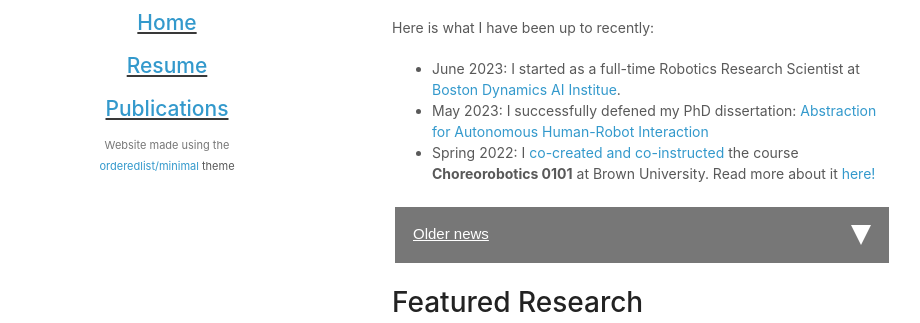
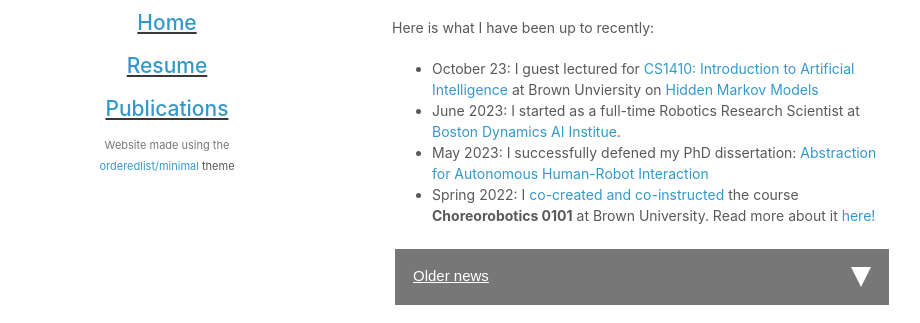
Before and after one commit to eric-rosen/eric-rosen.github.io, a plain HTML site: page index.html in a window 1280 px wide. Shown: the part 421-744 px from the top of the page, without its empty margins (178-1098 px from the left). Drawn offline with Linux system fonts and the light colour scheme.

Commit message:
[news] taught @ brown

```diff
--- a/index.html
+++ b/index.html
@@ -106,6 +106,7 @@
         <p>Here is what I have been up to recently:</p>
 
         <ul>
+          <li>October 23: I guest lectured for <a href="https://csci1410-2023.vercel.app/">CS1410: Introduction to Artificial Intelligence</a> at Brown Unviersity on <a href="https://csci1410-2023.vercel.app/static/media/1410_8.d5b261402419255d3bd2.pdf">Hidden Markov Models</a></li>
           <li>June 2023: I started as a full-time Robotics Research Scientist at <a href="https://theaiinstitute.com/">Boston Dynamics AI Institue</a>.</li>
           <li>May 2023: I successfully defened my PhD dissertation: <a href="https://www.youtube.com/watch?v=tAmuRiSUMiQ">Abstraction for Autonomous Human-Robot Interaction</a></li>
           <li>Spring 2022: I <a href="https://www.brown.edu/news/2022-06-06/choreorobotics">co-created and co-instructed</a> the course <b>Choreorobotics 0101</b> at Brown University. Read more about it <a href="https://www.brownalumnimagazine.com/articles/2023-01-17/making-robots-dance">here!</a></li>
```
